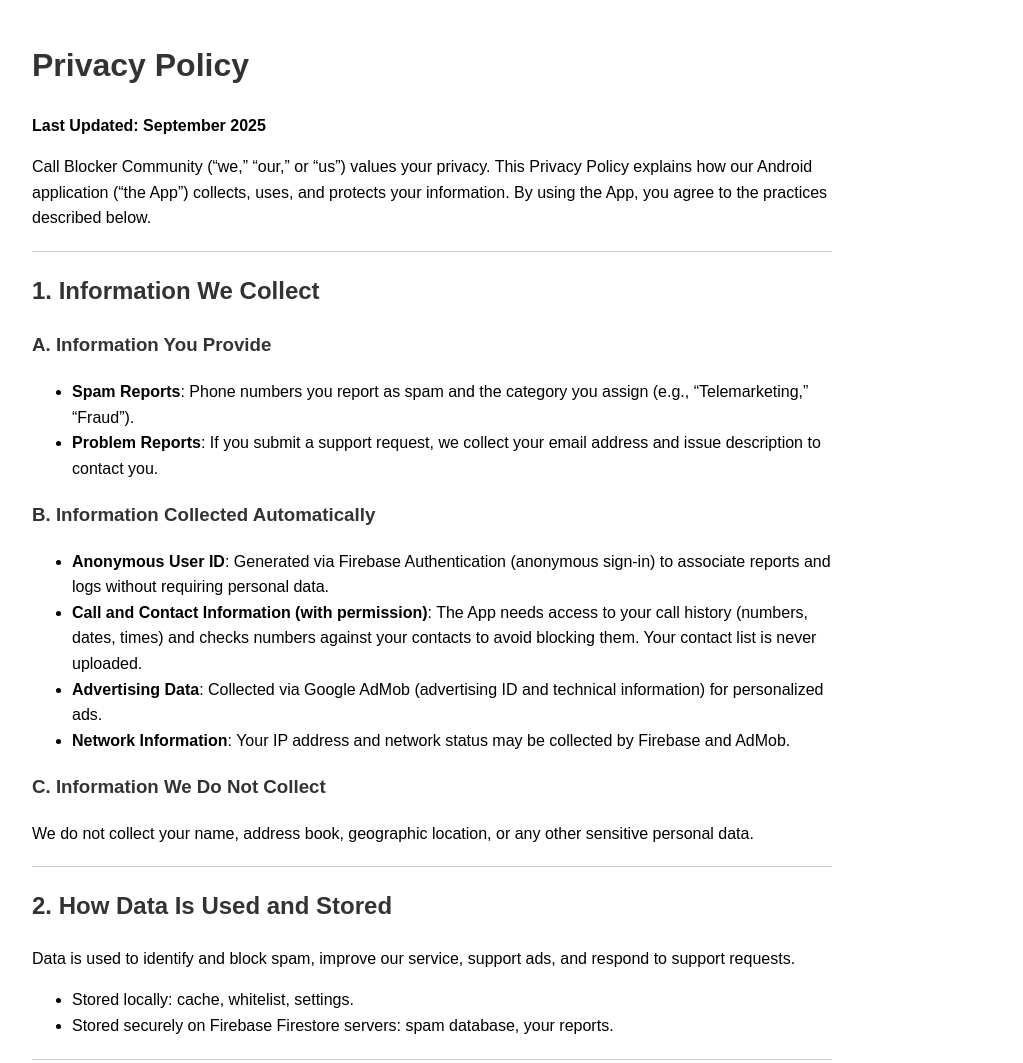
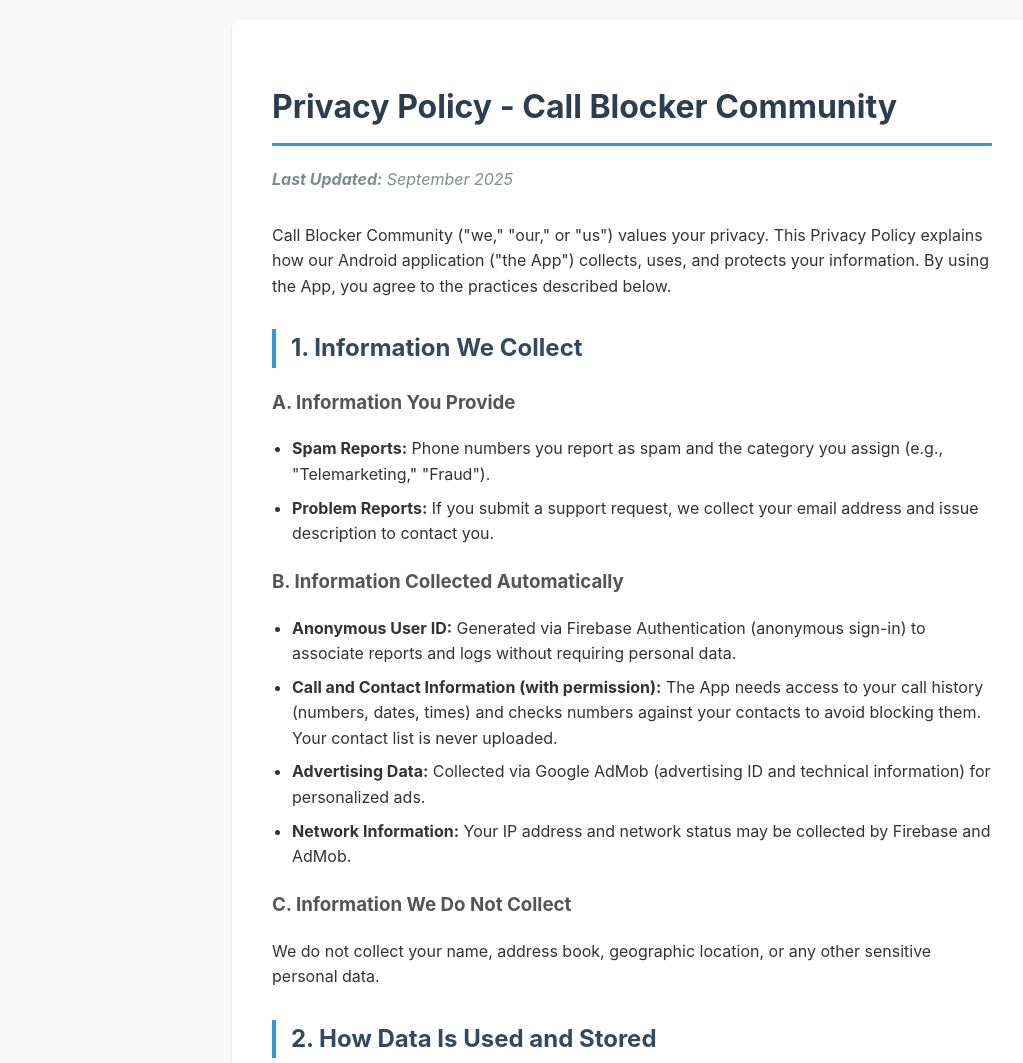
Before and after one commit to aleamo44/aleamo44.github.io, a plain HTML site: page privacy-policy-callblocker-community.html in a window 1280 px wide. Shown: the top 1063 px of the page, without its empty margins (8-1031 px from the left). Drawn offline with Linux system fonts and the light colour scheme.

Commit message:
Update privacy-policy-callblocker-community.html

```diff
--- a/privacy-policy-callblocker-community.html
+++ b/privacy-policy-callblocker-community.html
@@ -3,57 +3,105 @@
 <head>
     <meta charset="UTF-8">
     <meta name="viewport" content="width=device-width, initial-scale=1.0">
-  <title>Call Blocker Community - Privacy Policy</title>
+    <title>Privacy Policy - Call Blocker Community</title>
     <style>
-    body { font-family: Arial, sans-serif; line-height: 1.6; margin: 40px; max-width: 800px; }
-    h1, h2, h3 { color: #333; }
-    hr { border: none; border-top: 1px solid #ccc; margin: 20px 0; }
-    a { color: #1a0dab; text-decoration: none; }
-    a:hover { text-decoration: underline; }
+        body {
+            font-family: -apple-system, BlinkMacSystemFont, 'Segoe UI', Roboto, 'Helvetica Neue', Arial, sans-serif;
+            line-height: 1.6;
+            max-width: 800px;
+            margin: 0 auto;
+            padding: 20px;
+            color: #333;
+            background-color: #f9f9f9;
+        }
+        .container {
+            background-color: white;
+            padding: 40px;
+            border-radius: 8px;
+            box-shadow: 0 2px 4px rgba(0,0,0,0.1);
+        }
+        h1 {
+            color: #2c3e50;
+            border-bottom: 3px solid #3498db;
+            padding-bottom: 10px;
+        }
+        h2 {
+            color: #34495e;
+            margin-top: 30px;
+            border-left: 4px solid #3498db;
+            padding-left: 15px;
+        }
+        h3 {
+            color: #555;
+            margin-top: 20px;
+        }
+        ul {
+            padding-left: 20px;
+        }
+        li {
+            margin-bottom: 8px;
+        }
+        .last-updated {
+            color: #7f8c8d;
+            font-style: italic;
+            margin-bottom: 30px;
+        }
+        .highlight {
+            background-color: #fff3cd;
+            padding: 2px 6px;
+            border-radius: 3px;
+        }
+        a {
+            color: #3498db;
+            text-decoration: none;
+        }
+        a:hover {
+            text-decoration: underline;
+        }
+        .footer {
+            margin-top: 50px;
+            padding-top: 20px;
+            border-top: 1px solid #ddd;
+            color: #7f8c8d;
+            font-size: 14px;
+        }
     </style>
 </head>
 <body>
-  <h1>Privacy Policy</h1>
-  <p><strong>Last Updated: September 2025</strong></p>
+    <div class="container">
+        <h1>Privacy Policy - Call Blocker Community</h1>
+        <p class="last-updated"><strong>Last Updated:</strong> September 2025</p>
 
-  <p>Call Blocker Community (“we,” “our,” or “us”) values your privacy. This Privacy Policy explains how our Android application (“the App”) collects, uses, and protects your information. By using the App, you agree to the practices described below.</p>
-
-  <hr>
+        <p>Call Blocker Community ("we," "our," or "us") values your privacy. This Privacy Policy explains how our Android application ("the App") collects, uses, and protects your information. By using the App, you agree to the practices described below.</p>
 
         <h2>1. Information We Collect</h2>
 
         <h3>A. Information You Provide</h3>
         <ul>
-    <li><strong>Spam Reports</strong>: Phone numbers you report as spam and the category you assign (e.g., “Telemarketing,” “Fraud”).</li>
-    <li><strong>Problem Reports</strong>: If you submit a support request, we collect your email address and issue description to contact you.</li>
+            <li><strong>Spam Reports:</strong> Phone numbers you report as spam and the category you assign (e.g., "Telemarketing," "Fraud").</li>
+            <li><strong>Problem Reports:</strong> If you submit a support request, we collect your email address and issue description to contact you.</li>
         </ul>
 
         <h3>B. Information Collected Automatically</h3>
         <ul>
-    <li><strong>Anonymous User ID</strong>: Generated via Firebase Authentication (anonymous sign-in) to associate reports and logs without requiring personal data.</li>
-    <li><strong>Call and Contact Information (with permission)</strong>: The App needs access to your call history (numbers, dates, times) and checks numbers against your contacts to avoid blocking them. Your contact list is never uploaded.</li>
-    <li><strong>Advertising Data</strong>: Collected via Google AdMob (advertising ID and technical information) for personalized ads.</li>
-    <li><strong>Network Information</strong>: Your IP address and network status may be collected by Firebase and AdMob.</li>
+            <li><strong>Anonymous User ID:</strong> Generated via Firebase Authentication (anonymous sign-in) to associate reports and logs without requiring personal data.</li>
+            <li><strong>Call and Contact Information (with permission):</strong> The App needs access to your call history (numbers, dates, times) and checks numbers against your contacts to avoid blocking them. Your contact list is never uploaded.</li>
+            <li><strong>Advertising Data:</strong> Collected via Google AdMob (advertising ID and technical information) for personalized ads.</li>
+            <li><strong>Network Information:</strong> Your IP address and network status may be collected by Firebase and AdMob.</li>
         </ul>
 
         <h3>C. Information We Do Not Collect</h3>
         <p>We do not collect your name, address book, geographic location, or any other sensitive personal data.</p>
 
-  <hr>
-
         <h2>2. How Data Is Used and Stored</h2>
         <p>Data is used to identify and block spam, improve our service, support ads, and respond to support requests.</p>
         <ul>
-    <li>Stored locally: cache, whitelist, settings.</li>
-    <li>Stored securely on Firebase Firestore servers: spam database, your reports.</li>
+            <li><strong>Stored locally:</strong> cache, whitelist, settings.</li>
+            <li><strong>Stored securely on Firebase Firestore servers:</strong> spam database, your reports.</li>
         </ul>
 
-  <hr>
-
         <h2>3. Data Security</h2>
-  <p>We use industry-standard safeguards, including HTTPS/TLS encryption for data in transit, and rely on Google’s secure cloud infrastructure.</p>
-
-  <hr>
+        <p>We use industry-standard safeguards, including HTTPS/TLS encryption for data in transit, and rely on Google's secure cloud infrastructure.</p>
 
         <h2>4. Third-Party Services & Tracking</h2>
         <p>We use:</p>
@@ -63,28 +111,26 @@
         </ul>
         <p>AdMob may use cookies or device identifiers for ad personalization.</p>
 
-  <hr>
-
         <h2>5. Your Choices and Rights</h2>
         <ul>
             <li>Manage reports and whitelist directly in the App.</li>
             <li>Opt out of personalized ads in your device settings.</li>
-    <li>Request deletion of your data via the “Report a Problem” feature.</li>
+            <li>Request deletion of your data via the "Report a Problem" feature.</li>
         </ul>
 
-  <hr>
-
-  <h2>6. Children’s Privacy</h2>
+        <h2>6. Children's Privacy</h2>
         <p>The App is not intended for children under 13.</p>
-
-  <hr>
 
         <h2>7. Changes to this Policy</h2>
         <p>We may update this Privacy Policy. Updates will be communicated through App releases.</p>
 
-  <hr>
+        <h2>8. Contact Us</h2>
+        <p>For questions, please use the <strong>"Report a Problem"</strong> feature in the App.</p>
 
-  <h2>8. Contact Us</h2>
-  <p>For questions, please use the <strong>“Report a Problem”</strong> feature in the App.</p>
+        <div class="footer">
+            <p><strong>Developer:</strong> Call Blocker Community</p>
+            <p><strong>Effective Date:</strong> September 2025</p>
+        </div>
+    </div>
 </body>
 </html>
```
Lines whose indentation alone changed are shown as unchanged.
